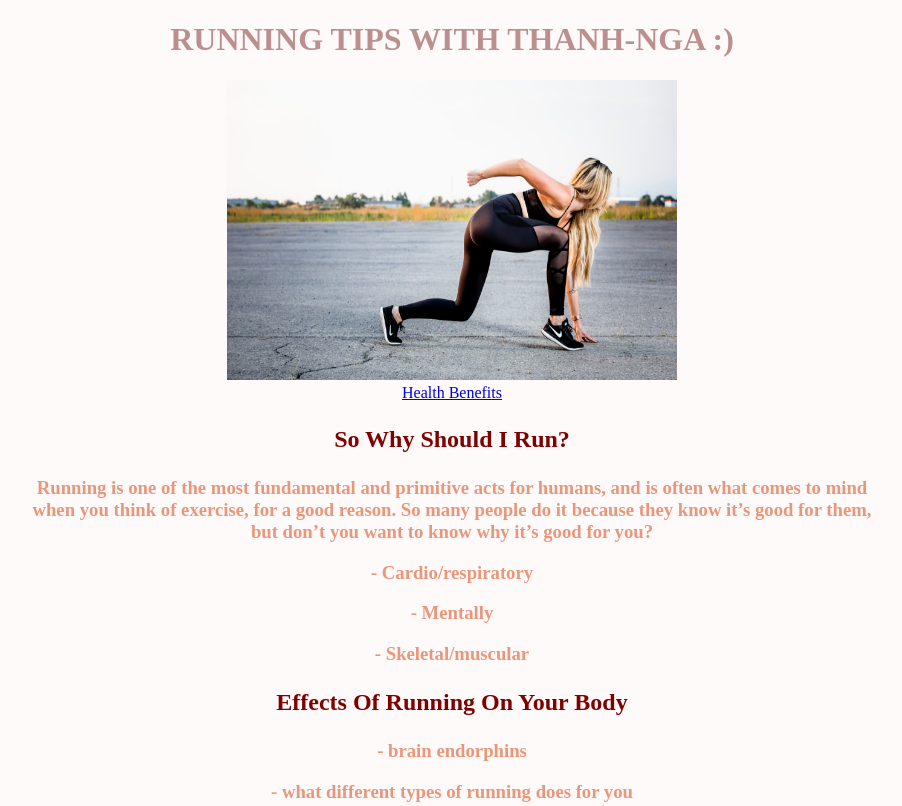
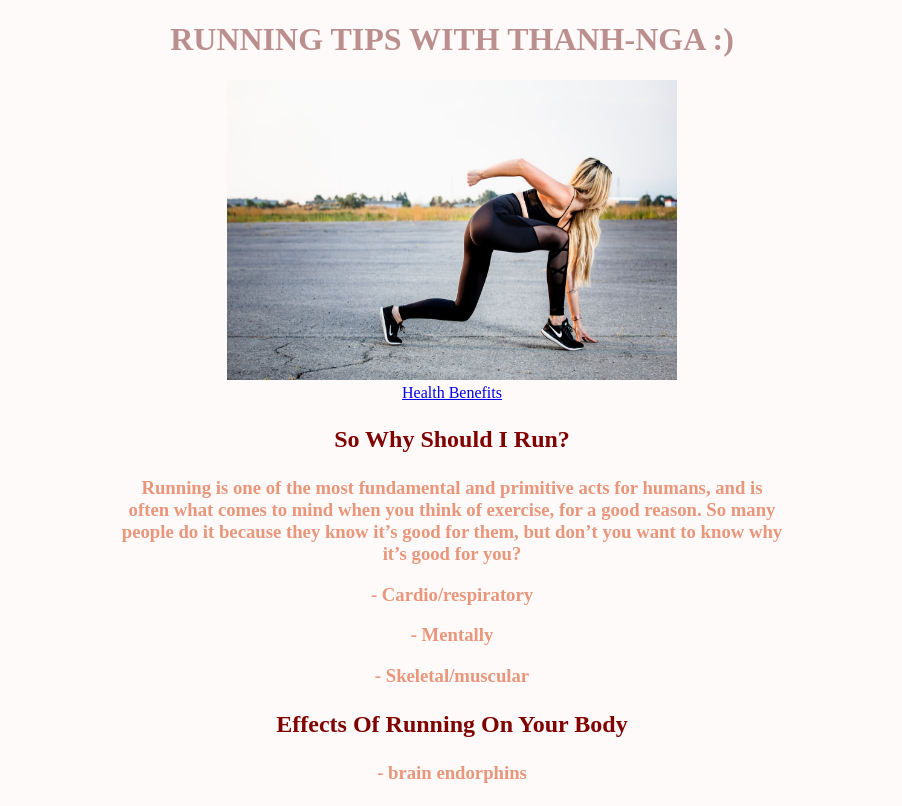
Before and after one commit to Thanh-Nga/Thanh-Nga.github.io, a plain HTML site: page index.html in a window 1280 px wide. Shown: the top 806 px of the page, without its empty margins (188-1090 px from the left). Drawn offline with Linux system fonts and the light colour scheme.

Commit message:
Fix Margins

```diff
--- a/index.html
+++ b/index.html
@@ -27,8 +27,6 @@
     <div>
     </div>
     <a href="https://www.businessinsider.com/health-benefits-of-running-2018-4">Health Benefits<a/>
-    <div>
-    </div>
 
     <div class="heading"><h2><p>So Why Should I Run?</p></h2></div>
       <h3><p class="text">Running is one of the most fundamental and primitive acts for humans, and is often
--- a/website.css
+++ b/website.css
@@ -7,6 +7,6 @@
 }
 
 p {
-  margin-right: 200px;
-  margin-left: 200px;
+  margin-right: 300px;
+  margin-left: 300px;
 }
```
